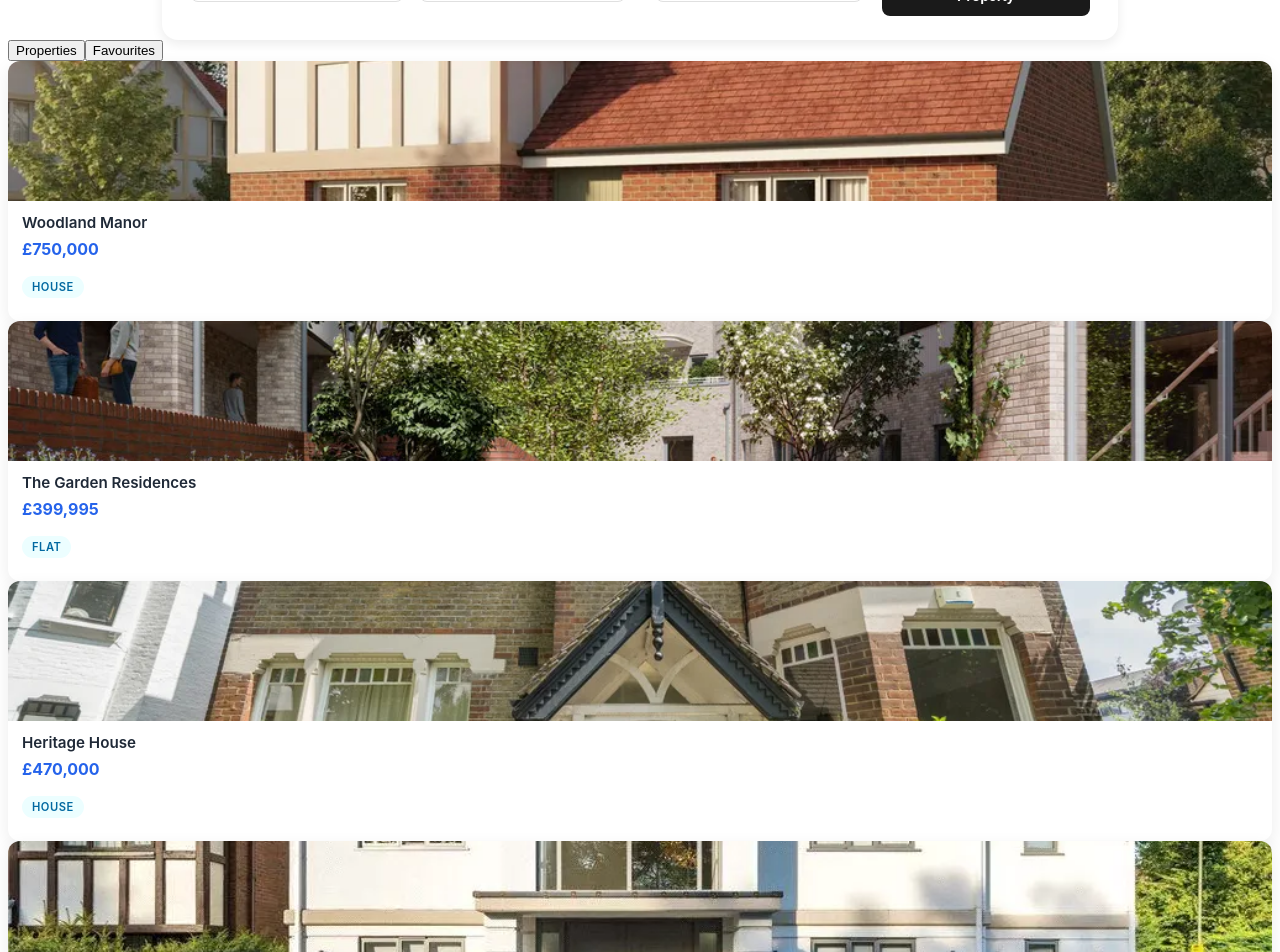
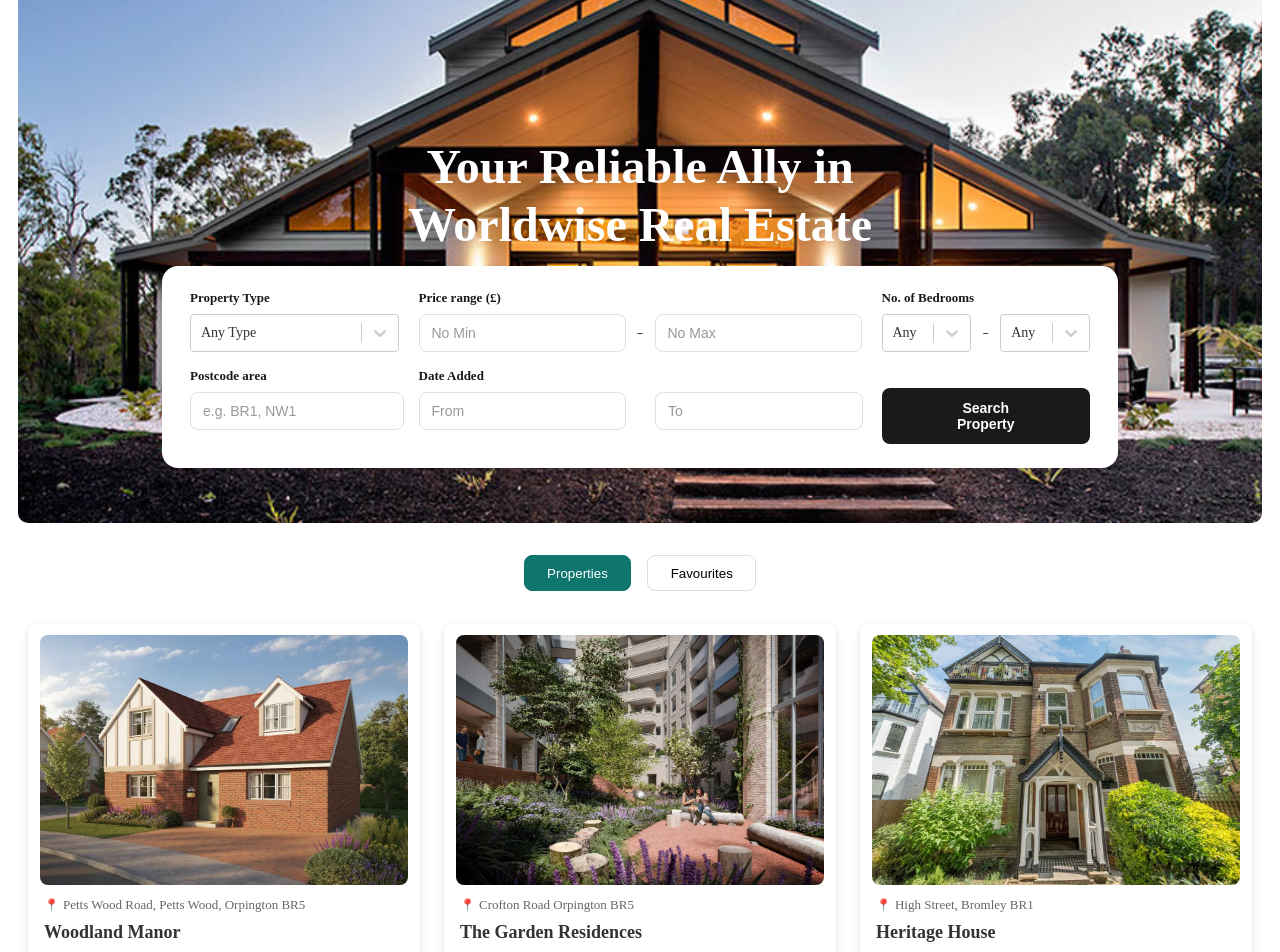
Before and after one commit to kavithaki-w/estate-agent-app, a React (Vite) app: page / in a window 1280 px wide. Shown: the part 240-1192 px from the top of the page. Built offline with nearby package versions, Linux system fonts and the light colour scheme.

Commit message:
Added css styling to the search page and its components

```diff
--- a/src/App.jsx
+++ b/src/App.jsx
@@ -8,16 +8,17 @@ import PropertyDetailPage from "./PropertyDetailPage";
 
 function App() {
   const [results, setResults] = useState(data.properties);
-  console.log("RESULTS IN APP:", results);
+  const [favourites, setFavourites] = useState([]);
+  console.log(favourites)
 
 
   return (
     <BrowserRouter>
       <Routes>
 
-        <Route path="/" element = {<SearchPage setResults={setResults}/>}/>
+        <Route path="/" element = {<SearchPage setResults={setResults} favourites={favourites}/>}/>
 
-        <Route path="/results" element = {<ResultsPage results = {results}/>}/>
+        <Route path="/results" element = {<ResultsPage results = {results} favourites={favourites} setFavourites={setFavourites}/>}/>
 
         <Route path="/property/:id" element = {<PropertyDetailPage/>} />
       </Routes>
--- a/src/ResultsPage.jsx
+++ b/src/ResultsPage.jsx
@@ -1,10 +1,9 @@
-import {useState} from "react"
 import PropertyCardLarge from "./components/PropertyCardLarge.jsx";
 import Favourites from "./components/Favourites.jsx";
+import NavBar from "./components/NavBar.jsx"
 
 
-function ResultsPage({results}){
-    const [favourites, setFavourites] = useState([])
+function ResultsPage({results,favourites,setFavourites}){
 
     const addFavourites = (property) => {
         if(!favourites.some(fav => fav.id === property.id)){
@@ -21,7 +20,9 @@ function ResultsPage({results}){
     }
 
     return(
+
         <div className = "results-page">
+            <NavBar/>
             {results.map(property => (
             <PropertyCardLarge key={property.id} property={property} addFavourites={addFavourites}/> ))}
             <Favourites favourites={favourites} removeFavourites={removeFavourites} clearAll = {clearAll}/>
--- /dev/null
+++ b/src/SearchPage.css
@@ -0,0 +1,75 @@
+/* ================= HERO ================= */
+.hero {
+  position: relative;
+  height: 85vh;
+  background-image: url("/images/hero-img.jpg");
+  background-size: cover;
+  background-position: center;
+  display: flex;
+  align-items: center;
+  border-radius:10px;
+  margin: 10px;
+  margin-top:15px;
+}
+
+/* Dark overlay */
+.hero-overlay {
+  width: 100%;
+  height: 100%;
+  display: flex;
+  align-items: center;
+}
+
+/* Content */
+.hero-content {
+  max-width: 1100px;
+  margin: 0 auto;
+  margin-top:200px;
+  padding: 0 24px;
+  color: #ffffff;
+}
+
+.hero-content h1 {
+  font-size: 48px;
+  font-weight: 700;
+  line-height: 1.2;
+  margin-bottom: 12px;
+  text-align: center;
+}
+
+.hero-content p {
+  font-size: 16px;
+  color: #e0e0e0;
+  margin-bottom: 32px;
+  max-width: 500px;
+}
+
+.tabs {
+  display: flex;
+  justify-content: center;
+  gap: 1rem;
+  margin: 2rem 0;
+}
+
+.tabs button {
+  padding: 0.6rem 1.4rem;
+  border-radius: 8px;
+  border: 1px solid #ddd;
+  background: white;
+  cursor: pointer;
+  font-weight: 500;
+}
+
+.tabs button.active {
+  background: #0f766e;
+  color: white;
+  border-color: #0f766e;
+}
+
+.properties-grid {
+  display: grid;
+  grid-template-columns: repeat(3, 1fr);
+  gap: 24px;
+  margin-bottom: 40px;
+  margin:20px;
+}
--- a/src/SearchPage.jsx
+++ b/src/SearchPage.jsx
@@ -3,10 +3,20 @@ import NavBar from "./components/NavBar.jsx"
 import SearchForm from "./components/SearchForm"
 import { useNavigate } from "react-router-dom"
 import data from "./properties.json"
+import "./SearchPage.css";
+import {useState} from "react"
 
 
-function SearchPage({setResults}){
+
+function SearchPage({setResults, favourites}){
+  const [activeTab, setActiveTab] = useState("properties");
   const navigate = useNavigate()
+
+  const displayedProperties =
+  activeTab === "properties"
+    ? data.properties.slice(0, 6)
+    : favourites;
+
 
   const handleSearch = (criteria) =>{
     let filteredRes = [...data.properties]
@@ -75,24 +85,37 @@ function SearchPage({setResults}){
       <NavBar/>
 
       {/* Hero Sectiom */}
-      <div className="hero">
+      <section className="hero">
         <div className = "hero-overlay">
+          <div className = "hero-content">
+            <h1>Your Reliable Ally in <br/> Worldwise Real Estate</h1>
+
             <SearchForm onSearch={handleSearch}/>
           </div>
         </div>
+      </section>
 
       {/* Tabs */}
       <div className="tabs">
-        <button className="active">Properties</button>
-        <button>Favourites</button>
+        <button className={activeTab === "properties" ? "active" : ""}
+          onClick={() => setActiveTab("properties")}>Properties</button>
+        <button className={activeTab === "favourites" ? "active" : ""}
+          onClick={() => setActiveTab("favourites")}>Favourites</button>
       </div>
 
-      {data.properties.map((property) => (
+
+      <div className="properties-grid">
+      {displayedProperties.length === 0 ? (
+        <p>No favourites yet.</p>
+      ) : (
+        displayedProperties.map(property => (
           <PropertyCardSmall
             key={property.id}
             property={property}
           />
-      ))}
+        ))
+      )}
+      </div>
     </div>
   )
 }
--- a/src/components/PropertyCardSmall.css
+++ b/src/components/PropertyCardSmall.css
@@ -1,54 +1,148 @@
+/* Property Card Small */
 .small-prop-card {
-  background: #ffffff;
+  background: white;
   border-radius: 12px;
-  overflow: hidden;
-  box-shadow: 0 6px 18px rgba(0, 0, 0, 0.08);
-  transition: transform 0.2s ease, box-shadow 0.2s ease;
+  box-shadow: 0 2px 8px rgba(0, 0, 0, 0.1);
+  transition: transform 0.3s, box-shadow 0.3s;
   cursor: pointer;
-  font-family: "Inter", system-ui, sans-serif;
+  display: flex;
+  flex-direction: column;
+  height: 100%;
+  padding: 12px;
 }
 
 .small-prop-card:hover {
   transform: translateY(-4px);
-  box-shadow: 0 10px 24px rgba(0, 0, 0, 0.12);
+  box-shadow: 0 6px 20px rgba(0, 0, 0, 0.15);
 }
 
-img{
+/* Image Container with Gap */
+.property-img {
   width: 100%;
-  height: 140px;
+  border-radius: 8px;
+  overflow: hidden;
+  margin-bottom: 12px;
+}
+
+/* Card Image */
+.property-img img {
+  width: 100%;
+  height: 250px;
   object-fit: cover;
   display: block;
 }
 
+/* Property Info Container */
 .property-info {
-  padding: 12px 14px;
+  padding: 0 4px;
   display: flex;
   flex-direction: column;
-  gap: 6px;
+  gap: 8px;
+  flex: 1;
 }
 
+/* Location */
+.property-info .location {
+  margin: 0;
+  font-size: 13px;
+  color: #666;
+  display: flex;
+  align-items: center;
+  gap: 4px;
+}
+
+.property-info .location::before {
+  content: "📍";
+  font-size: 12px;
+}
+
+/* Property Name/Title */
 .property-info h4 {
-  font-size: 0.95rem;
+  margin: 0;
+  font-size: 18px;
   font-weight: 600;
-  color: #1f2937; /* dark slate */
-  margin: 0;
+  color: #333;
   line-height: 1.3;
 }
 
+/* Price */
 .property-info .price {
-  font-size: 1rem;
+  font-size: 22px;
   font-weight: 700;
-  color: #2563eb; /* blue accent */
+  color: #2c3e50;
+  margin: 4px 0;
+  display: block;
 }
 
+/* Property Type Label (styled like a badge/button) */
 .property-info .type {
-  align-self: flex-start;
-  font-size: 0.7rem;
+  display: inline-block;
+  width: fit-content;
+  padding: 6px 14px;
+  border-radius: 20px;
+  font-size: 12px;
   font-weight: 600;
-  padding: 4px 10px;
-  border-radius: 999px;
   text-transform: uppercase;
   letter-spacing: 0.5px;
-  background: #ecfeff;
-  color: #0369a1;
+  margin: 4px 0 0 0;
+  box-shadow: 0 2px 4px rgba(0, 0, 0, 0.15);
 }
+
+/* House type - Blue gradient */
+.property-info .type-house {
+  background: linear-gradient(135deg, #007bff 0%, #0056b3 100%);
+  color: white;
+}
+
+/* Flat type - Green gradient */
+.property-info .type-flat {
+  background: linear-gradient(135deg, #28a745 0%, #1e7e34 100%);
+  color: white;
+}
+
+/* Responsive Design - Tablet */
+@media (max-width: 1024px) {
+  .small-prop-card {
+    padding: 10px;
+  }
+
+  .property-img img {
+    height: 200px;
+  }
+
+  .property-info h4 {
+    font-size: 16px;
+  }
+
+  .property-info .price {
+    font-size: 20px;
+  }
+}
+
+/* Responsive Design - Mobile */
+@media (max-width: 640px) {
+  .small-prop-card {
+    padding: 10px;
+  }
+
+  .property-img img {
+    height: 180px;
+  }
+
+  .property-info {
+    padding: 0 2px;
+  }
+
+  .property-info h4 {
+    font-size: 16px;
+  }
+
+  .property-info .price {
+    font-size: 18px;
+  }
+
+  .property-info .type {
+    font-size: 11px;
+    padding: 5px 12px;
+  }
+}
--- a/src/components/PropertyCardSmall.jsx
+++ b/src/components/PropertyCardSmall.jsx
@@ -3,8 +3,11 @@ import "./PropertyCardSmall.css"
 function PropertyCardSmall({property}){ //take a single property as a prop, which is given to a loop in the SearchPage parent component
     return(
         <div className="small-prop-card">
+            <div className="property-img">
             <img src={property.thumbnail} alt={property.name}/>
+            </div>
             <div className="property-info">
+                <p className="location">{property.location}</p>
                 <h4>{property.name}</h4>
                 <strong className="price">£{property.price.toLocaleString()}</strong>
                 <p className="type">{property.type}</p>
```
Also changed, not shown: public/images/hero-img.jpg (added), public/images/heroimg.jpg (added). Lines whose indentation alone changed are shown as unchanged.
